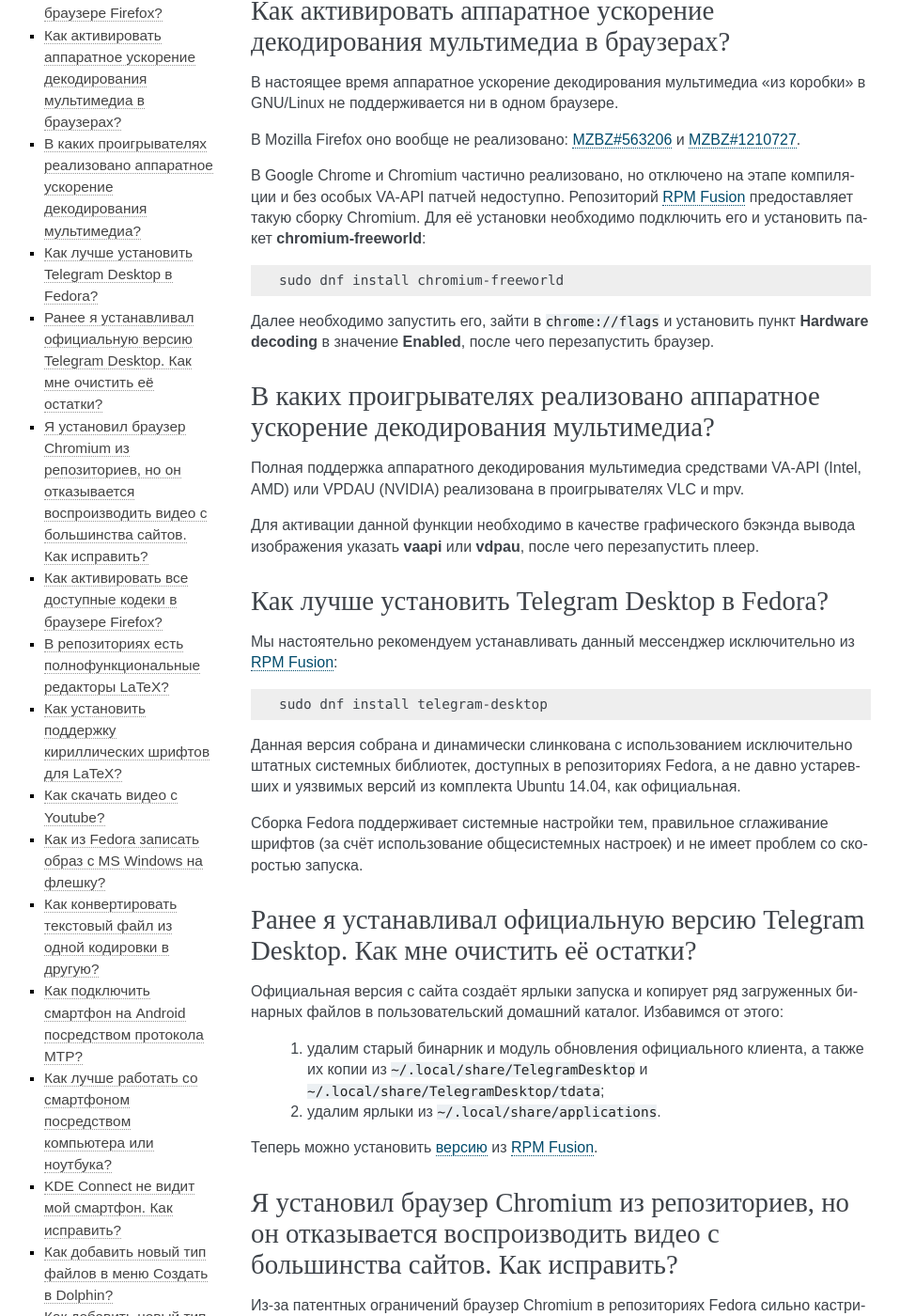
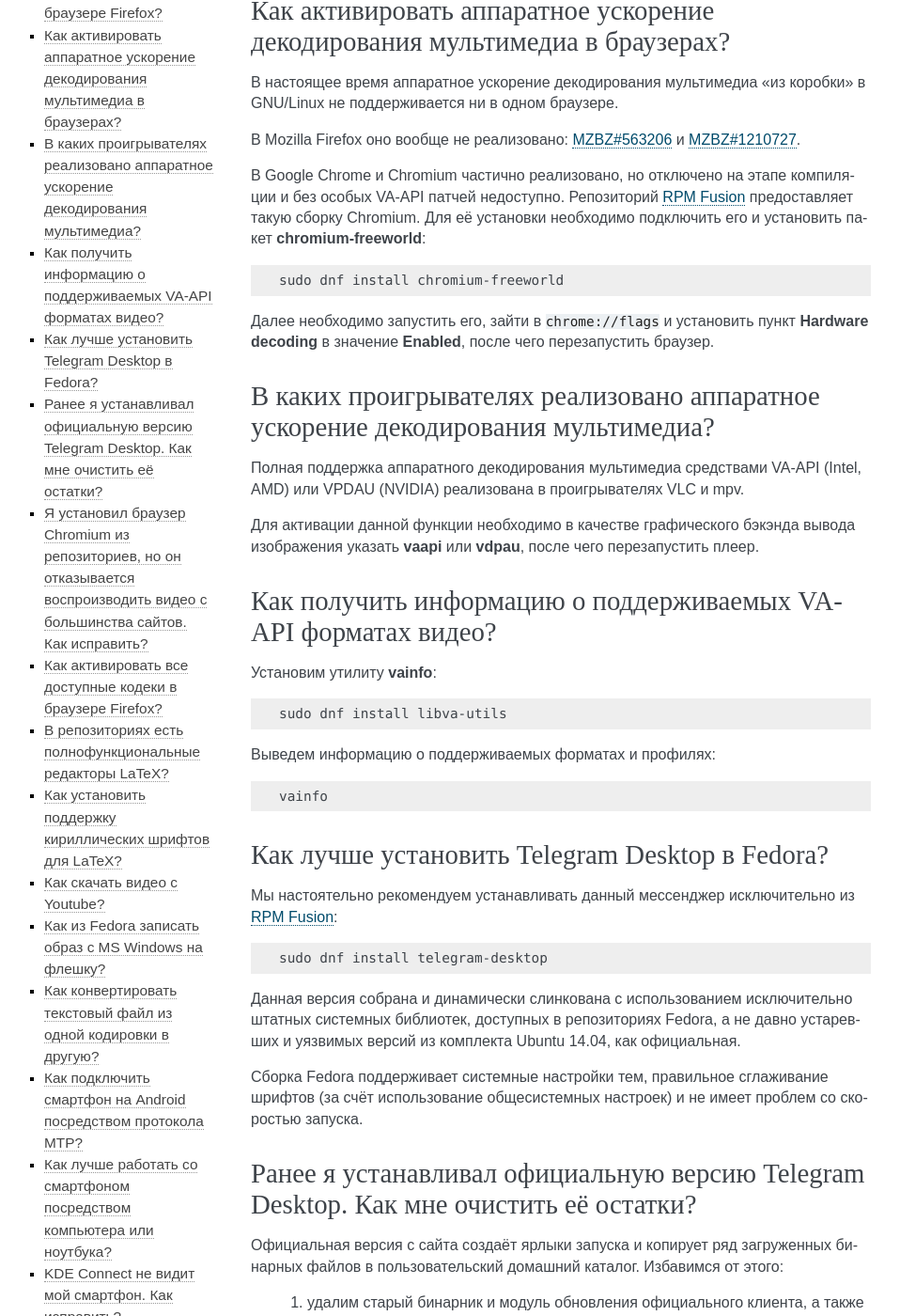
Before and after one commit to RussianFedora/FAQ, a Sphinx documentation site: the page built from source/using-applications.rst, in a window 1280 px wide and 1400 px high, scrolled down 511 px. Shown: the whole window at 94% size, without its empty margins (153-1111 px from the left). Built offline with Sphinx 7.4.7, drawn with Linux system fonts in a browser that asks for light colours.

Commit message:
Added question about using vainfo to get information about supported video formats.

```diff
--- a/source/using-applications.rst
+++ b/source/using-applications.rst
@@ -58,6 +58,24 @@
 Полная поддержка аппаратного декодирования мультимедиа средствами VA-API (Intel, AMD) или VPDAU (NVIDIA) реализована в проигрывателях VLC и mpv.
 
 Для активации данной функции необходимо в качестве графического бэкэнда вывода изображения указать **vaapi** или **vdpau**, после чего перезапустить плеер.
+
+.. index:: hardware acceleration, vaapi, intel, nvidia, amd
+.. _vaapi-info:
+
+Как получить информацию о поддерживаемых VA-API форматах видео?
+==================================================================
+
+Установим утилиту **vainfo**:
+
+.. code-block:: text
+
+    sudo dnf install libva-utils
+
+Выведем информацию о поддерживаемых форматах и профилях:
+
+.. code-block:: text
+
+    vainfo
 
 .. index:: telegram, im
 .. _telegram-fedora:
```
